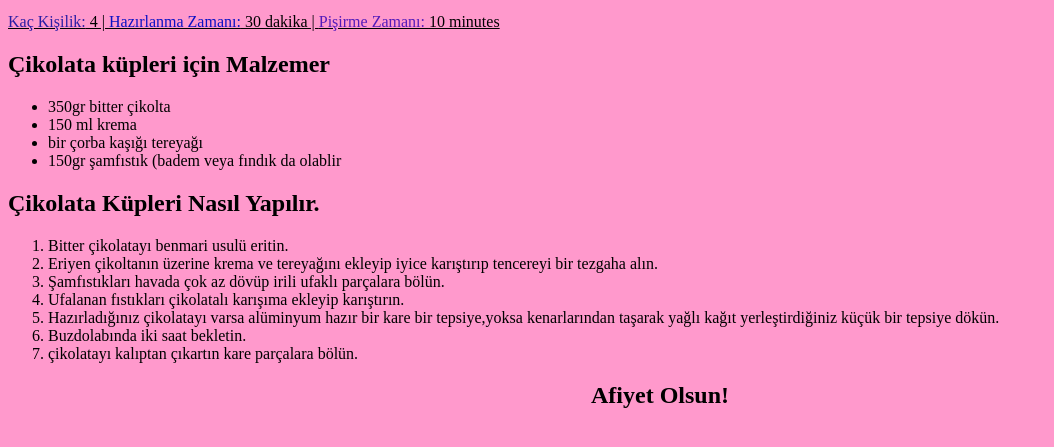
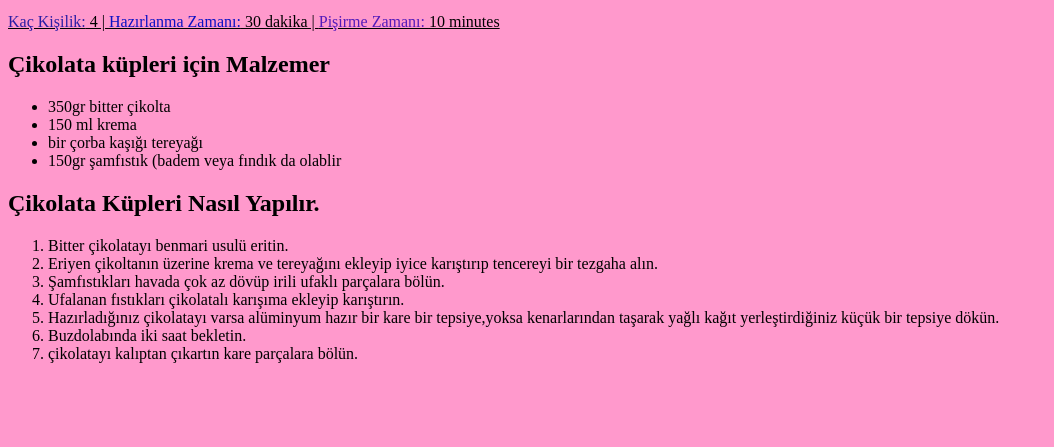
Before and after one commit to 011997/Tatl-Tarifi, a plain HTML site: page index.html in a window 1280 px wide. Shown: the part 137-584 px from the top of the page, without its empty margins (0-1054 px from the left). Drawn offline with Linux system fonts and the light colour scheme.

Commit message:
first commit

```diff
--- a/index.html
+++ b/index.html
@@ -38,7 +38,7 @@
     <li>Hazırladığınız çikolatayı varsa alüminyum hazır bir kare bir tepsiye,yoksa kenarlarından taşarak yağlı kağıt yerleştirdiğiniz küçük bir tepsiye dökün.</li>
     <li>Buzdolabında iki saat bekletin.</li>
     <li>çikolatayı kalıptan çıkartın kare parçalara bölün.</li>
-    <h2 style="dolgu-sağ: %25;" align="center">Afiyet Olsun! </h2>
+
 </ol>
 
 
```
